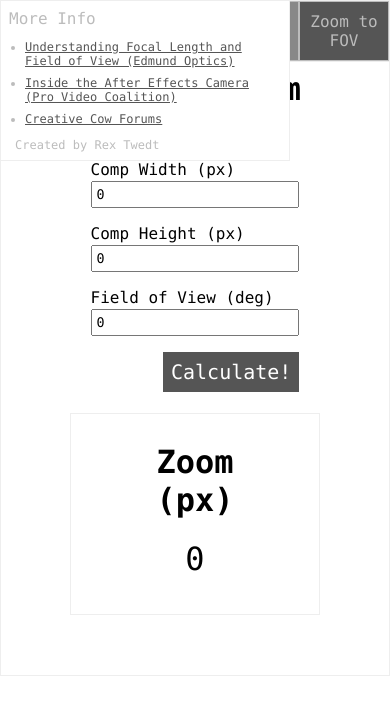
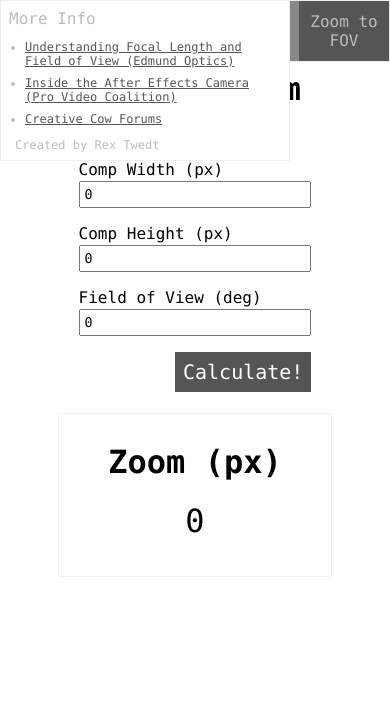
Before and after one commit to retwedt/fov-to-zoom, a plain HTML site: page index.html in a window 390 px wide. Drawn offline with Linux system fonts and the light colour scheme.

Commit message:
Adjust icons position when screens get smaller.  Turn border on/off as screen gets smaller. Tweaking the styles.

```diff
--- a/styles/calculator.css
+++ b/styles/calculator.css
@@ -1,12 +1,19 @@
+/**
+ * FOV to Zoom (and back) Calculator styles.
+ * Created by Rex Twedt
+ * Copyright 2018
+ */
+
 /* Calculator */
 #calculator {
   /* TODO(rex): Fades... */
   /* opacity: 0; */
   position: relative;
+  min-width: 290px;
   max-width: 520px;
   border: 1px solid #eee;
   margin: auto;
-  padding: 60px 20px;
+  padding: 60px 0;
   background: #ffffff;
   z-index: 16;
   transition: all 0.25s;
@@ -113,6 +120,7 @@
   font-size: 24px;
   font-weight: bold;
   color: #eeeeee;
+  z-index: 20;
   transition: all 0.25s;
 }
 #calculator #config-fov-dim:hover #cog,
@@ -200,3 +208,16 @@
   border-radius: 50%;
   background: white;
 }
+
+/* Media Queries */
+
+@media (max-width: 520px) {
+  #calculator {
+    border: 1px solid #ffffff;
+  }
+}
+@media (max-width: 700px) {
+  #calculator #config-fov-dim {
+    top: 24px;
+  }
+}
--- a/styles/main.css
+++ b/styles/main.css
@@ -1,5 +1,5 @@
 /**
- * FOV to Zoom (and back) Calculator.
+ * FOV to Zoom (and back) Calculator app styles.
  * Created by Rex Twedt
  * Copyright 2018
  */
@@ -19,21 +19,25 @@ body {
   position: absolute;
   top: 0;
   left: 0;
-  color: #bcbcbc;
+  color: #eeeeee;
   background-color: #ffffff;
   border: 1px solid #ffffff;
   z-index: 20;
   padding: 8px;
   overflow: hidden;
+  transition: all 0.25s;
 }
 #more-info:hover {
   cursor: pointer;
+  color: #bcbcbc;
   border: 1px solid #eeeeee;
+  transition: all 0.25s;
 }
 #more-info #more-info-dialog {
   width: 260px;
   padding: 0 6px;
   background-color: #ffffff;
+  color: #bcbcbc;
   font-size: 12px;
   visibility: hidden;
   display: none;
@@ -82,7 +86,7 @@ body {
   flex: 1 auto;
   margin: 0;
   padding: 6px;
-  border: 1px solid #bcbcbc;
+  border: none;
   background-color: #555555;
   color: #bcbcbc;
   font-size: 16px;
```
